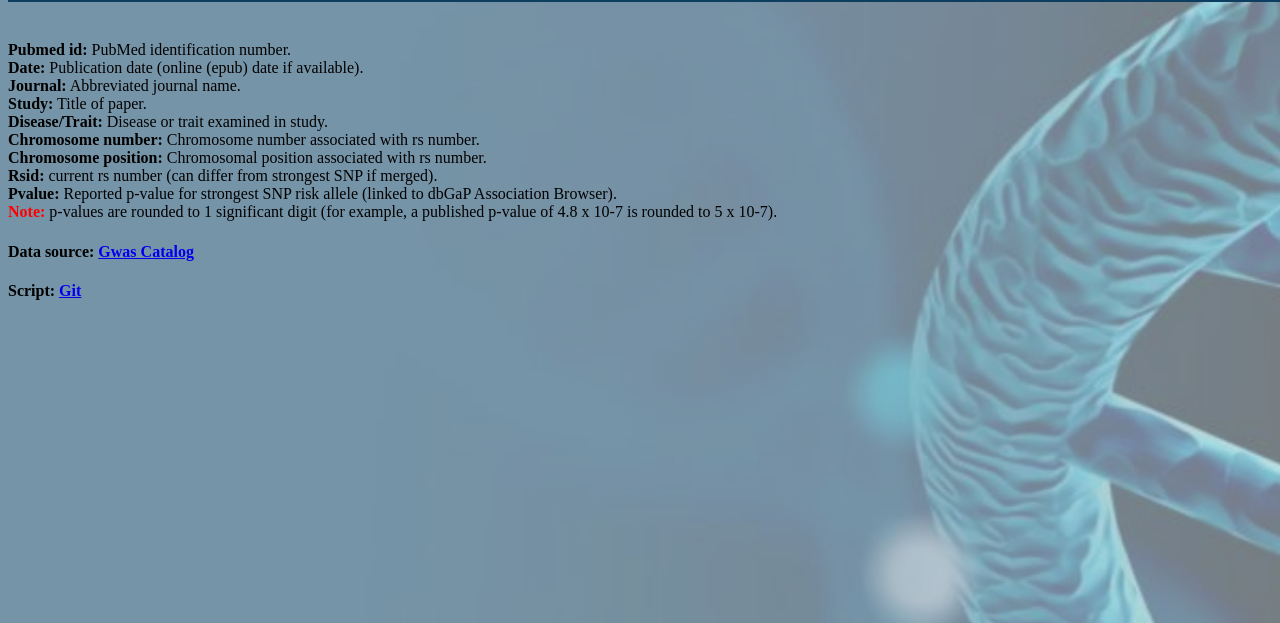
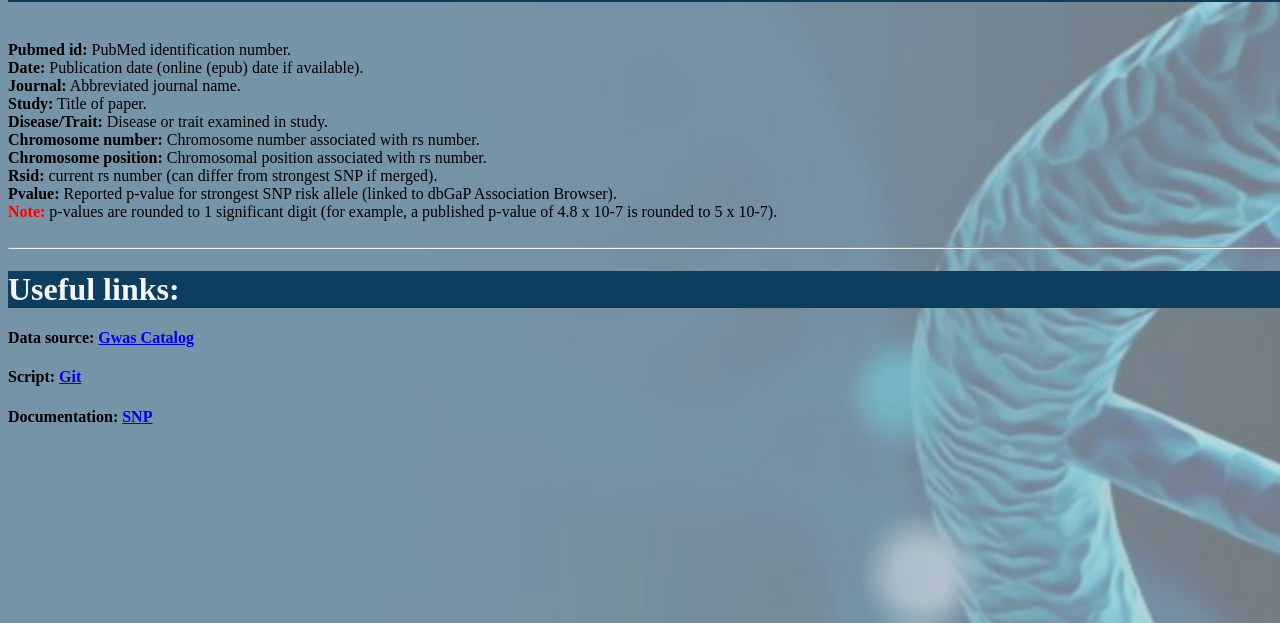
Before and after one commit to Aimen-prog/SNP_project, a Django app: page /informations/ in a window 1280 px wide. Shown: the part 499-1122 px from the top of the page. Run offline with Django 4.2, Linux system fonts and the light colour scheme; the visitor is signed in with stand-in values (Sample User, id 1); some libraries are stand-ins or nearby versions.

Commit message:
more doc

```diff
--- a/snpapp/templates/snpapp/info.html
+++ b/snpapp/templates/snpapp/info.html
@@ -45,10 +45,12 @@ You can search by:
 <b>Rsid:</b> current rs number (can differ from strongest SNP if merged).<br>
 <b>Pvalue:</b>  Reported p-value for strongest SNP risk allele (linked to dbGaP Association Browser).<br>
 <b style="color: red">Note:</b> p-values are rounded to 1 significant digit (for example, a published p-value of 4.8 x 10-7 is rounded to 5 x 10-7).
-<br>
+<br><br>
+<hr>
+<h1 style="color: whitesmoke;background-color: #0d3e5f">Useful links:</h1>
 <h4>Data source: <a href="https://www.ebi.ac.uk/gwas/home"> Gwas Catalog</a></h4>
 <h4>Script: <a href="https://github.com/Aimen-prog/SNP_project/"> Git</a></h4>
-
+<h4>Documentation: <a href="https://en.wikipedia.org/wiki/Single-nucleotide_polymorphism"> SNP</a></h4>
 
 </body>
 </html>
```
